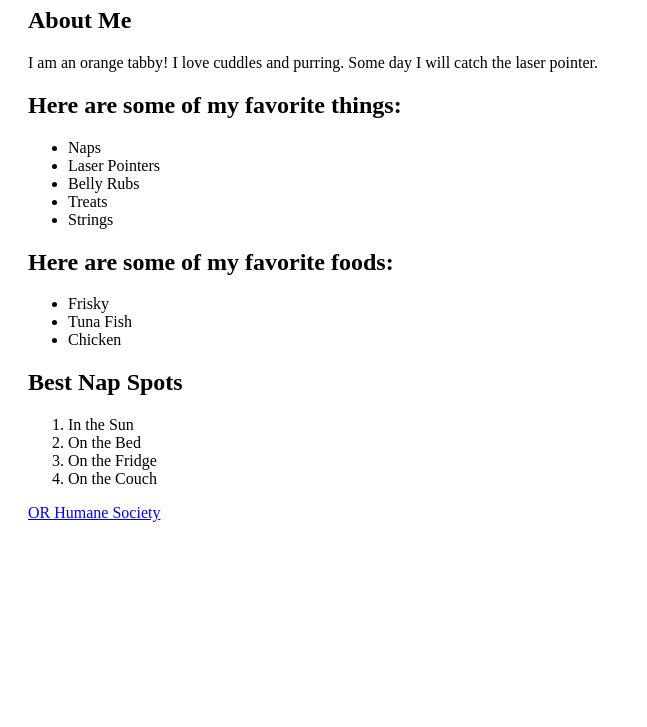
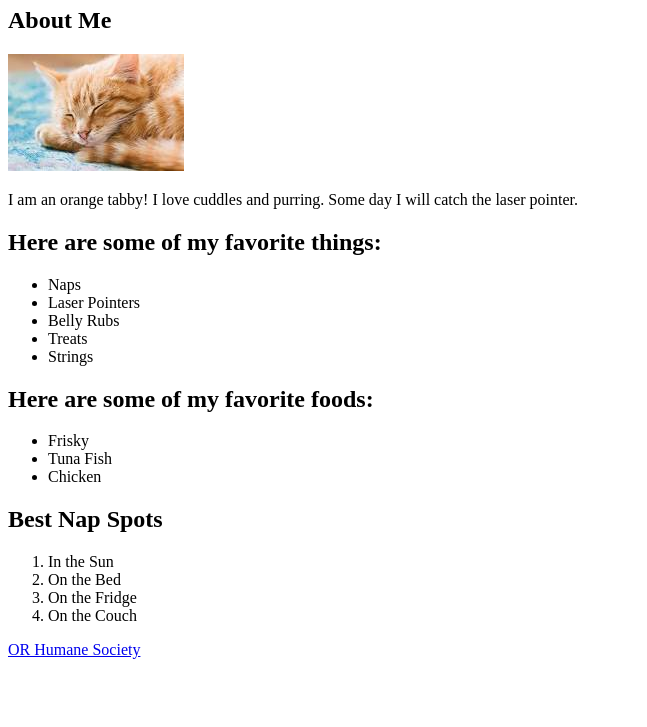
Before and after one commit to YTyler/Cat-Blog-Webpage, a plain HTML site: page index.html in a window 1280 px wide. Shown: the part 73-800 px from the top of the page, without its empty margins (0-647 px from the left). Drawn offline with Linux system fonts and the light colour scheme.

Commit message:
img added

```diff
--- a/index.html
+++ b/index.html
@@ -2,15 +2,11 @@
 <html>
   <head>
     <title>My Cat Fiona</title>
-    <style media="screen">
-      body {
-        padding-left: 20px;
-      }
-    </style>
   </head>
   <body>
     <h1>My Cat Fiona</h1>
     <h2>About Me</h2>
+    <img src="cat.jpeg" alt="">
     <p>I am an orange tabby! I love cuddles and purring. Some day I will catch the laser pointer.</p>
 
     <h2>Here are some of my favorite things:</h2>
```
Also changed, not shown: cat.jpeg (added).
